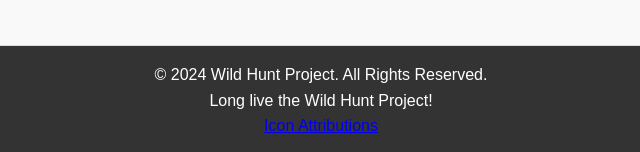
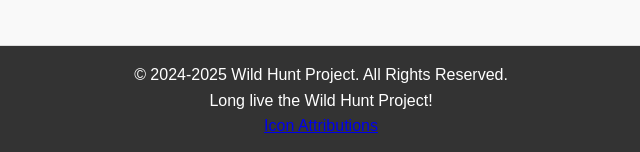
Before and after one commit to LupusArtorias/WildHuntProject, a plain HTML site: page index.html in a window 1280 px wide. Shown: the part 3532-3684 px from the top of the page, 319-959 px from the left. Drawn offline with Linux system fonts and the light colour scheme.

Commit message:
Updated copyright

```diff
--- a/index.html
+++ b/index.html
@@ -185,7 +185,7 @@
 
   <footer>
     <div class="container">
-      <p>&copy; 2024 Wild Hunt Project. All Rights Reserved.</p>
+      <p>&copy; 2024-2025 Wild Hunt Project. All Rights Reserved.</p>
       <p>Long live the Wild Hunt Project!</p>
       <p><a href="attributions.html">Icon Attributions</a></p>
     </div>
```
